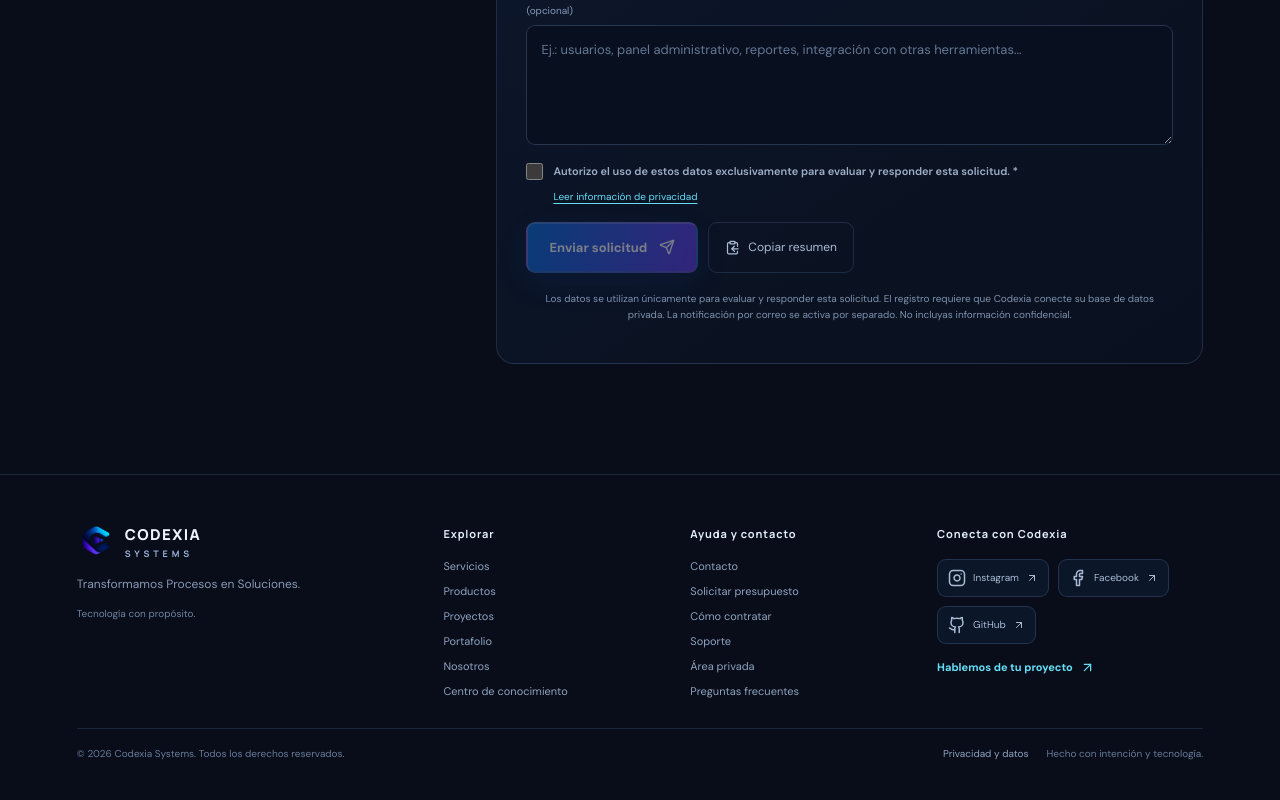
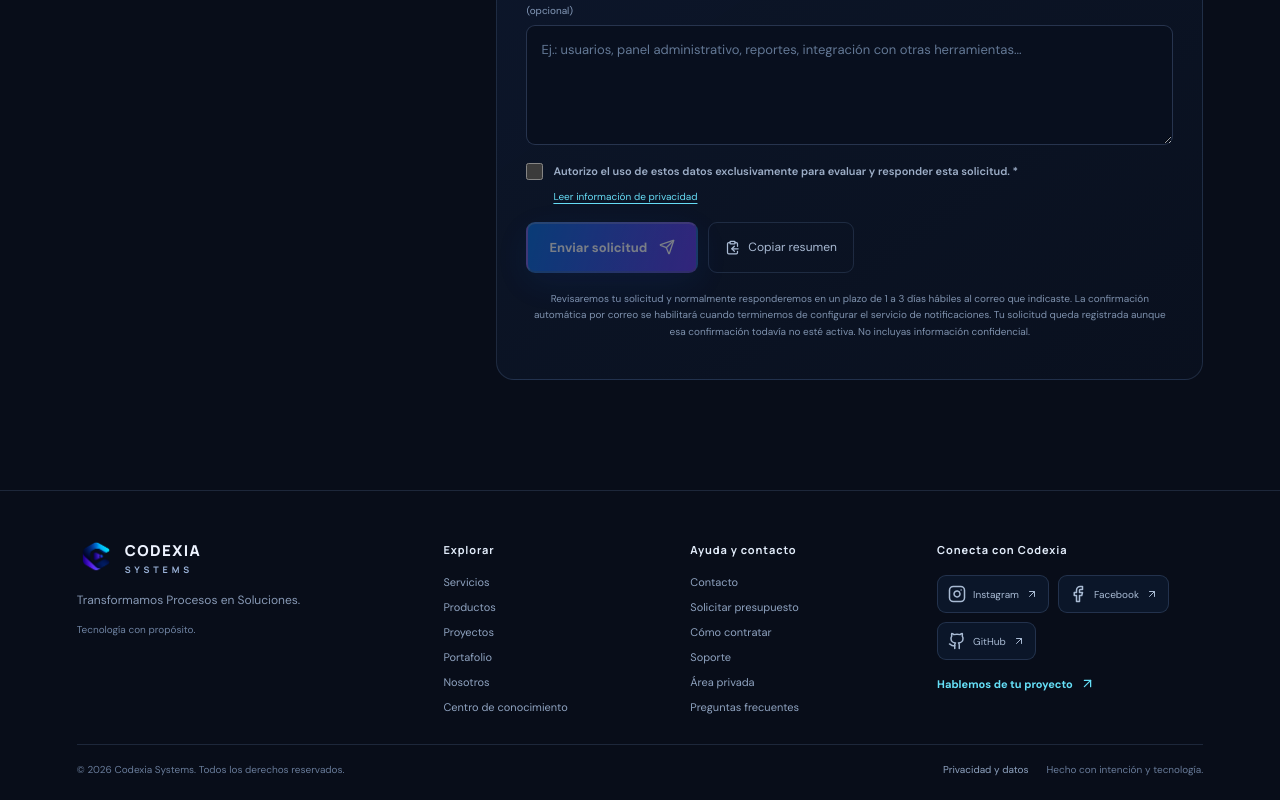
Before and after one commit to charliebeat03/codexia-systems, a React (Vite) app: page /presupuesto in a window 1280 px wide. Shown: the part 1085-1885 px from the top of the page. Built offline with nearby package versions, Linux system fonts and the light colour scheme; no server answers.

Commit message:
Clarify project proposal response expectations

```diff
--- a/src/pages/QuotePage.tsx
+++ b/src/pages/QuotePage.tsx
@@ -40,6 +40,6 @@ export default function QuotePage() {
     <label className="privacy-consent"><input type="checkbox" checked={consent} onChange={e=>setConsent(e.target.checked)}/><span>Autorizo el uso de estos datos exclusivamente para evaluar y responder esta solicitud. *</span></label><p className="privacy-consent-note"><Link to="/privacidad">Leer información de privacidad</Link></p>
     <div className="quote-actions"><button className="button button-primary" type="submit" disabled={!valid||sending}>{sending?'Enviando…':sent?'Enviado correctamente':'Enviar solicitud'} <Send size={16}/></button><button className="copy-button" type="button" onClick={()=>void copy()}><ClipboardCopy size={15}/> Copiar resumen</button></div>
     {feedback&&<p className={sent||copied?'quote-feedback':'form-feedback'} role="status">{(sent||copied)&&<CheckCircle2 size={16}/>} {feedback}</p>}
-    <p className="privacy-note">Los datos se utilizan únicamente para evaluar y responder esta solicitud. El registro requiere que Codexia conecte su base de datos privada. La notificación por correo se activa por separado. No incluyas información confidencial.</p>
+    <p className="privacy-note">Revisaremos tu solicitud y normalmente responderemos en un plazo de 1 a 3 días hábiles al correo que indicaste. La confirmación automática por correo se habilitará cuando terminemos de configurar el servicio de notificaciones. Tu solicitud queda registrada aunque esa confirmación todavía no esté activa. No incluyas información confidencial.</p>
   </form></div></main><SiteFooter/></>
 }
```
